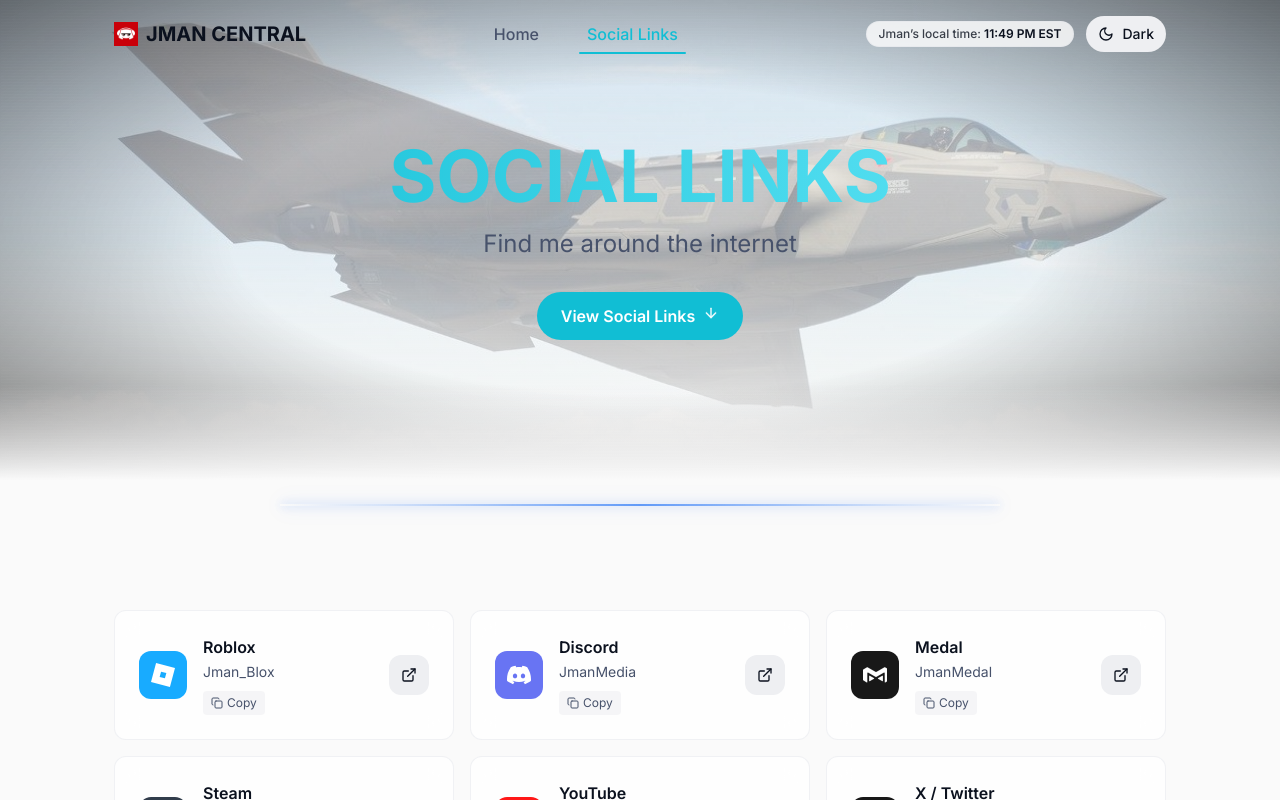
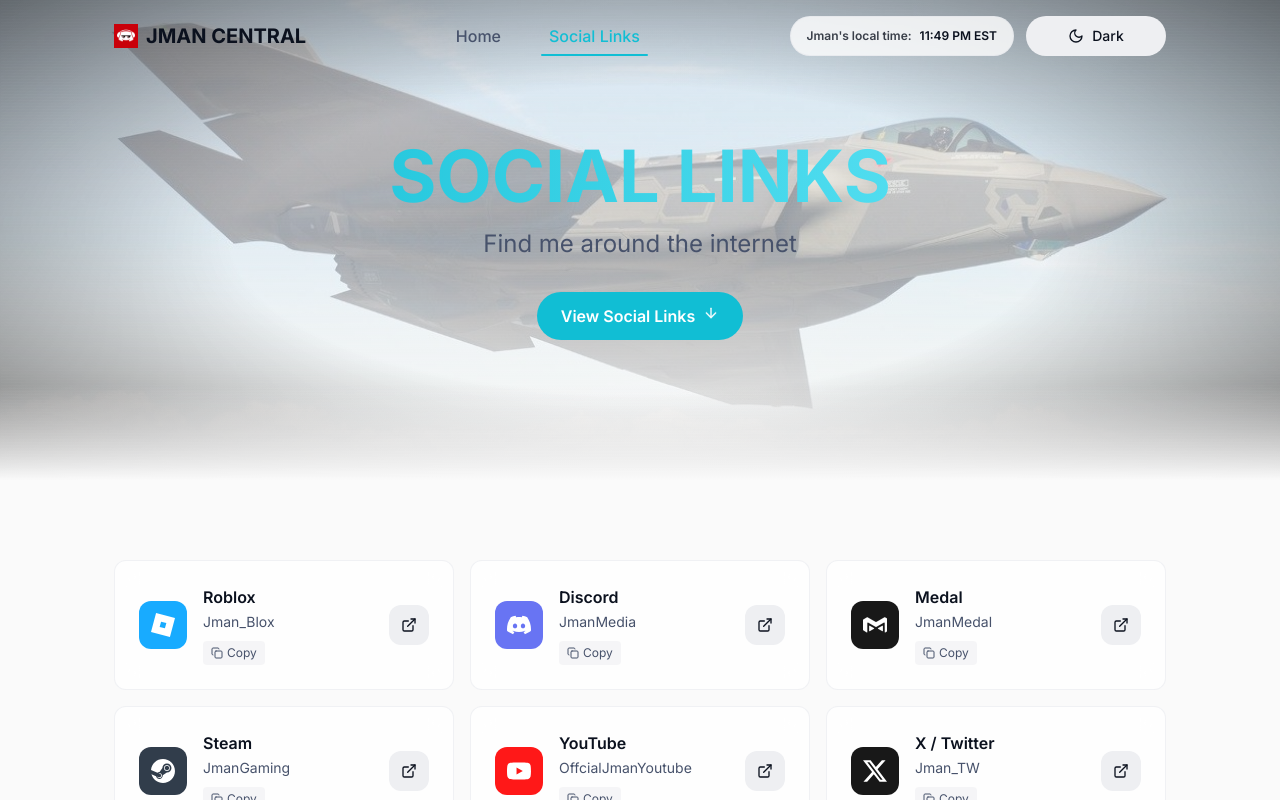
Before and after one commit to Jman-Github/jmancentral, a React (Vite) app: page /social in a window 1280 px wide. Shown: the top 800 px of the page. Built offline with nearby package versions, Linux system fonts and the light colour scheme; the HTML template or start-up script is replaced by a standard one.

Commit message:
feat: improvements and adjustments

```diff
--- a/index.html
+++ b/index.html
@@ -7,6 +7,10 @@
     <meta name="description" content="JMAN CENTRAL - Personal hub for projects, social links, and more." />
     <meta name="author" content="JMAN" />
     <meta name="theme-color" content="#0a0f1a" />
+    <!-- Cache hints: keep index.html short-lived; static assets are hashed -->
+    <meta http-equiv="Cache-Control" content="no-cache, no-store, must-revalidate" />
+    <meta http-equiv="Pragma" content="no-cache" />
+    <meta http-equiv="Expires" content="0" />
     <link rel="icon" type="image/png" href="%BASE_URL%favicon.png" />
     <link rel="icon" type="image/x-icon" href="%BASE_URL%favicon.ico" />
     <link rel="apple-touch-icon" href="%BASE_URL%apple-touch-icon.png" />
--- a/src/components/Navbar.tsx
+++ b/src/components/Navbar.tsx
@@ -120,13 +120,14 @@
 
         {/* Right-side controls */}
         <div className="hidden md:flex items-center gap-3">
-          <div className="px-3 py-1 rounded-full glass text-xs font-medium text-foreground/80">
-            Jman’s local time: <span className="font-semibold text-foreground">{localTime}</span>
+          <div className="inline-flex items-center gap-2 px-4 py-2 rounded-full glass text-xs font-semibold text-foreground/90 min-w-[220px] justify-center h-10">
+            <span className="text-foreground/80">Jman's local time:</span>
+            <span className="text-foreground">{localTime}</span>
           </div>
           <button
             type="button"
             onClick={() => setTheme(theme === "dark" ? "light" : "dark")}
-            className="inline-flex items-center gap-2 px-3 py-2 rounded-full bg-secondary text-secondary-foreground hover:bg-primary hover:text-primary-foreground transition-colors focus:outline-none focus-visible:ring-2 focus-visible:ring-primary focus-visible:ring-offset-2 focus-visible:ring-offset-background"
+            className="inline-flex items-center gap-2 px-4 py-2 rounded-full bg-secondary text-secondary-foreground hover:bg-primary hover:text-primary-foreground transition-colors focus:outline-none focus-visible:ring-2 focus-visible:ring-primary focus-visible:ring-offset-2 focus-visible:ring-offset-background min-w-[140px] justify-center h-10"
             aria-label="Toggle color theme"
             title="Toggle color theme"
           >
@@ -152,13 +153,14 @@
 
       {/* Mobile top bar extras */}
       <div className="md:hidden container mt-2 flex items-center justify-between gap-3 px-4">
-        <div className="px-3 py-1 rounded-full glass text-xs font-medium text-foreground/80">
-          Jman’s local time: <span className="font-semibold text-foreground">{localTime}</span>
+        <div className="inline-flex items-center gap-2 px-4 py-2 rounded-full glass text-xs font-semibold text-foreground/90 min-w-[220px] justify-center h-10">
+          <span className="text-foreground/80">Jman's local time:</span>
+          <span className="text-foreground">{localTime}</span>
         </div>
         <button
           type="button"
           onClick={() => setTheme(theme === "dark" ? "light" : "dark")}
-          className="inline-flex items-center gap-2 px-3 py-2 rounded-full bg-secondary text-secondary-foreground hover:bg-primary hover:text-primary-foreground transition-colors focus:outline-none focus-visible:ring-2 focus-visible:ring-primary focus-visible:ring-offset-2 focus-visible:ring-offset-background"
+          className="inline-flex items-center gap-2 px-4 py-2 rounded-full bg-secondary text-secondary-foreground hover:bg-primary hover:text-primary-foreground transition-colors focus:outline-none focus-visible:ring-2 focus-visible:ring-primary focus-visible:ring-offset-2 focus-visible:ring-offset-background min-w-[140px] justify-center h-10"
           aria-label="Toggle color theme"
           title="Toggle color theme"
         >
--- a/src/components/SocialCard.tsx
+++ b/src/components/SocialCard.tsx
@@ -120,9 +120,9 @@
   return (
     <article
       className={cn(
-        "group glass rounded-xl p-6 transition-all duration-300",
-        "hover:border-primary/30 hover:shadow-lg hover:shadow-primary/5",
-        "hover:-translate-y-1",
+        "group glass rounded-xl p-6 transition-all duration-300 focus-within:ring-2 focus-within:ring-primary/60 focus-within:ring-offset-2 focus-within:ring-offset-background",
+        "hover:border-primary/30 hover:shadow-lg hover:shadow-primary/8",
+        "hover:-translate-y-1.5",
         "animate-slide-up"
       )}
       style={{ animationDelay: `${index * 0.05}s` }}
@@ -174,9 +174,9 @@
           rel="noopener noreferrer"
           className={cn(
             "flex-shrink-0 inline-flex items-center justify-center",
-            "w-10 h-10 rounded-lg",
-            "bg-secondary hover:bg-primary hover:text-primary-foreground",
-            "transition-all duration-300",
+            "w-10 h-10 rounded-lg ring-0",
+            "bg-secondary hover:bg-primary hover:text-primary-foreground hover:shadow-lg hover:shadow-primary/25",
+            "transition-all duration-300 focus:outline-none focus-visible:ring-2 focus-visible:ring-primary focus-visible:ring-offset-2 focus-visible:ring-offset-background",
             "focus:outline-none focus-visible:ring-2 focus-visible:ring-primary focus-visible:ring-offset-2 focus-visible:ring-offset-background"
           )}
           aria-label={`Open ${social.platform}`}
--- a/src/index.css
+++ b/src/index.css
@@ -175,25 +175,6 @@
   --sidebar-ring: 187 85% 45%;
 }
 
-.runway-divider {
-  position: relative;
-  height: 2px;
-  width: 100%;
-  max-width: 720px;
-  margin: 0 auto;
-  background: linear-gradient(
-    90deg,
-    transparent 0%,
-    rgba(59, 130, 246, 0.2) 15%,
-    rgba(59, 130, 246, 0.8) 50%,
-    rgba(59, 130, 246, 0.2) 85%,
-    transparent 100%
-  );
-  box-shadow:
-    0 0 10px rgba(59, 130, 246, 0.4),
-    0 0 20px rgba(59, 130, 246, 0.25);
-}
-
 @layer base {
   * {
     @apply border-border;
--- a/src/pages/Index.tsx
+++ b/src/pages/Index.tsx
@@ -23,9 +23,6 @@
         showScrollButton
         scrollTarget="#projects"
       />
-      <div className="py-6 px-4">
-        <div className="runway-divider" aria-hidden="true" />
-      </div>
 
       {/* Projects Section (lazy-loaded) */}
       <Suspense fallback={<div className="text-center text-muted-foreground py-12">Loading projects…</div>}>
--- a/src/pages/SocialLinks.tsx
+++ b/src/pages/SocialLinks.tsx
@@ -23,10 +23,6 @@
         scrollTarget="#social-links"
         scrollButtonLabel="View Social Links"
       />
-      <div className="py-6 px-4">
-        <div className="runway-divider" aria-hidden="true" />
-      </div>
-
       {/* Social Grid */}
       <section id="social-links" className="py-20">
         <div className="container">
```
